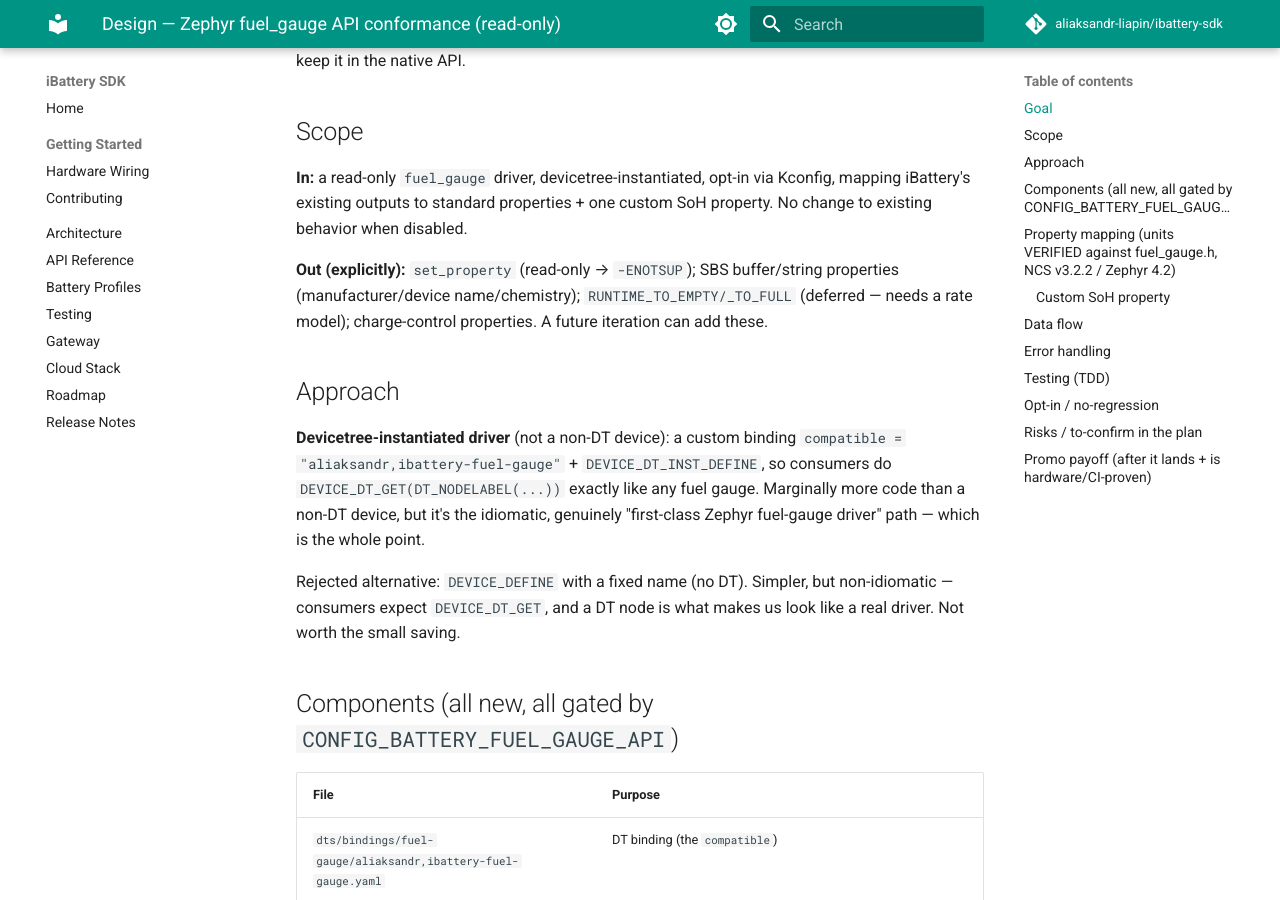
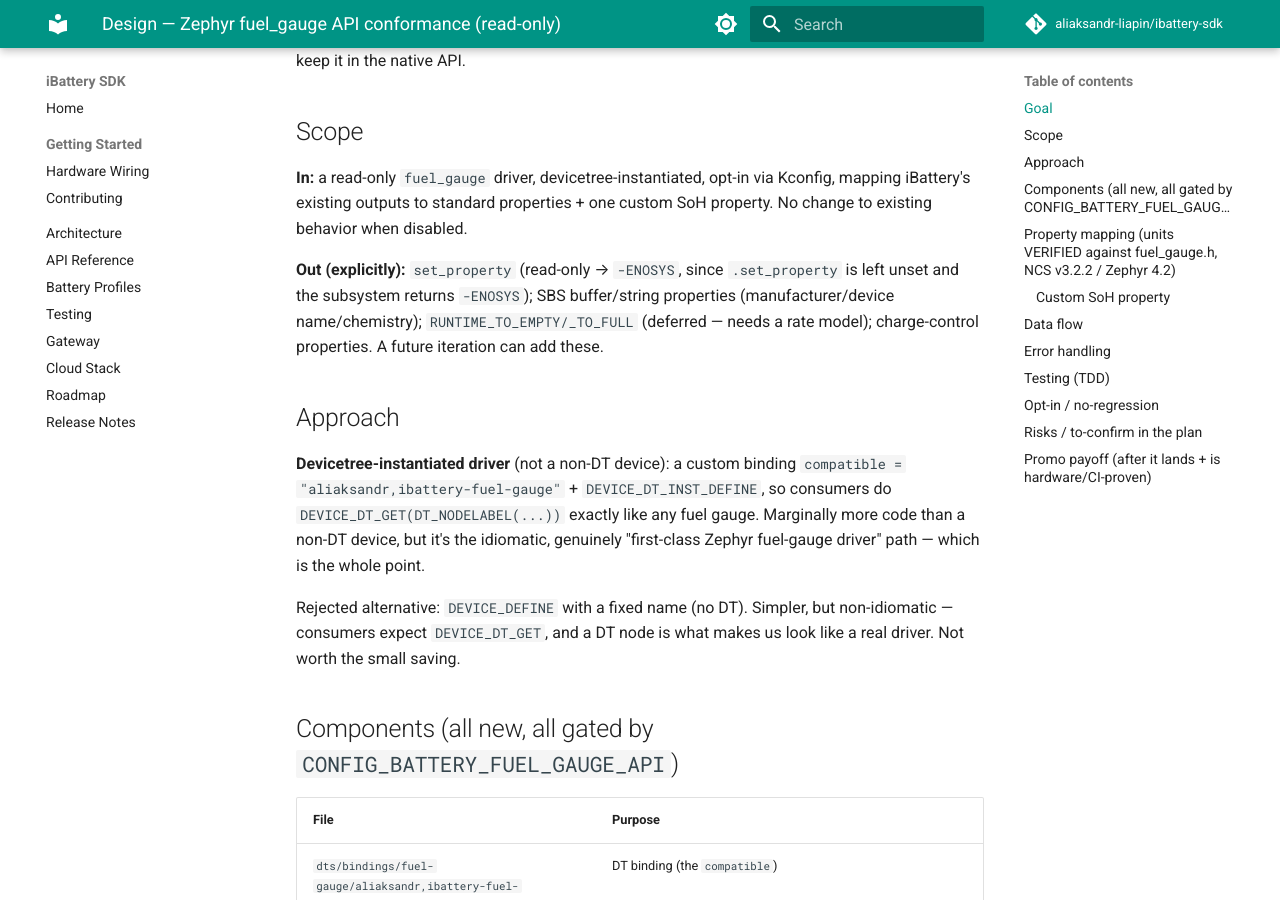
Before and after one commit to aliaksandr-liapin/ibattery-sdk, an MkDocs documentation site: the page built from docs/plans/2026-06-04-zephyr-fuel-gauge-conformance-design.md, in a window 1280 px wide and 900 px high, scrolled down 485 px. Built offline with MkDocs 1.6.1 and Material for MkDocs 9.7.7, drawn with Linux system fonts in a browser that asks for light colours; comment, search, counter and statistics services are not loaded; some of the changed text lies outside the part shown.

Commit message:
docs(design): correct set_property error code to -ENOSYS (final review)
Co-Authored-By: Claude Opus 4.8 <noreply@anthropic.com>

```diff
--- a/docs/plans/2026-06-04-zephyr-fuel-gauge-conformance-design.md
+++ b/docs/plans/2026-06-04-zephyr-fuel-gauge-conformance-design.md
@@ -21,7 +21,7 @@ it as a documented custom property *and* keep it in the native API.
 Kconfig, mapping iBattery's existing outputs to standard properties + one custom
 SoH property. No change to existing behavior when disabled.
 
-**Out (explicitly):** `set_property` (read-only → `-ENOTSUP`); SBS buffer/string
+**Out (explicitly):** `set_property` (read-only → `-ENOSYS`, since `.set_property` is left unset and the subsystem returns `-ENOSYS`); SBS buffer/string
 properties (manufacturer/device name/chemistry); `RUNTIME_TO_EMPTY/_TO_FULL`
 (deferred — needs a rate model); charge-control properties. A future iteration
 can add these.
@@ -103,7 +103,7 @@ rather than re-reading hardware in the fuel_gauge path.
 
 - Unsupported / out-of-range prop → `-ENOTSUP`.
 - SDK not initialized or no valid reading yet → `-EIO`.
-- `set_property` → `-ENOTSUP` (read-only). `get_buffer_property` → not provided.
+- `set_property` → `-ENOSYS` (read-only; `.set_property` left unset, so the subsystem returns `-ENOSYS`). `get_buffer_property` → not provided.
 - Getter never blocks and never does I/O — returns last-known state.
 
 ## Testing (TDD)
```
